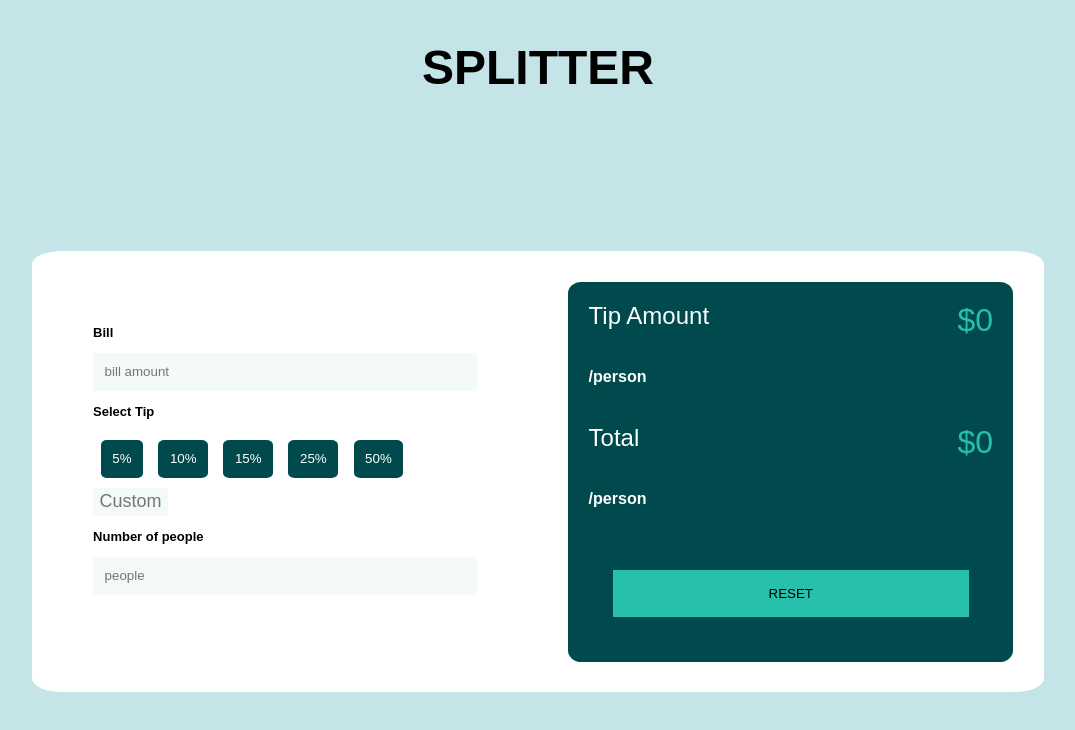
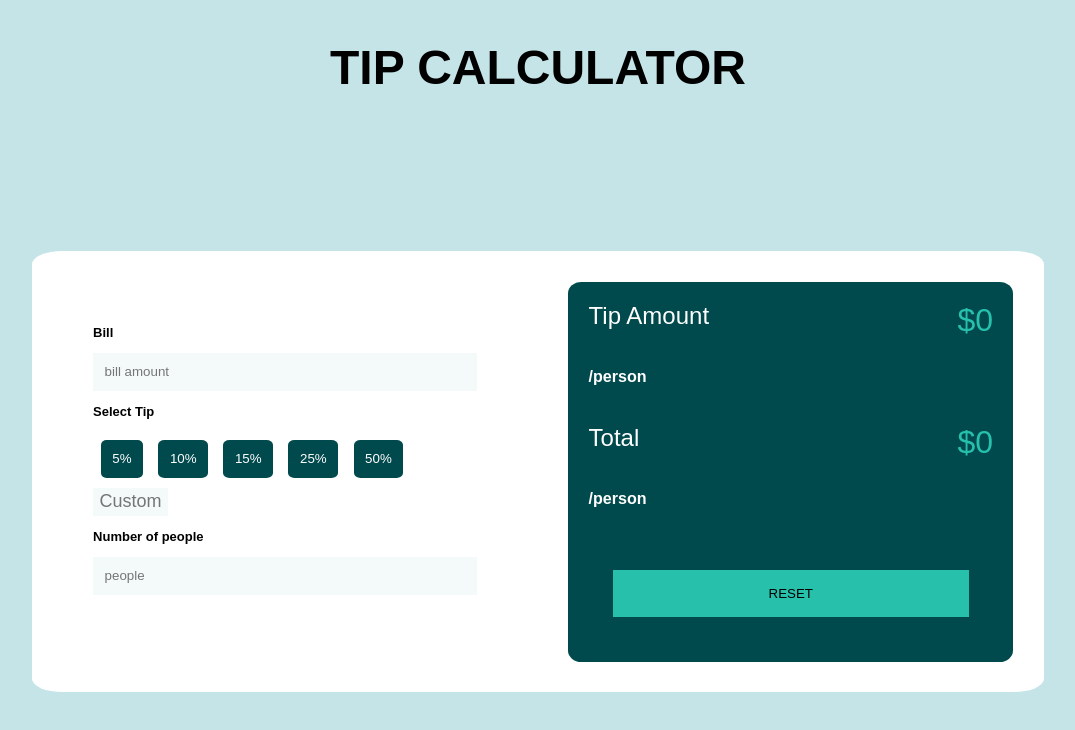
Before and after one commit to kachi-cmd/tip-calculator, a React (Create React App) app: page / in a window 1280 px wide. Shown: the top 730 px of the page, without its empty margins (102-1177 px from the left). Built offline with nearby package versions, Linux system fonts and the light colour scheme.

Commit message:
visual clean up

```diff
--- a/src/components/amountForm.js
+++ b/src/components/amountForm.js
@@ -32,7 +32,7 @@ const style_custom = {width: 75, height: 28}
     return(
         <div>
             <div className= 'B-wrapper'>
-                    <h1>SPLITTER</h1>
+                    <h1>TIP CALCULATOR</h1>
 
                 <div className= 'M-wrapper'>
 
```
